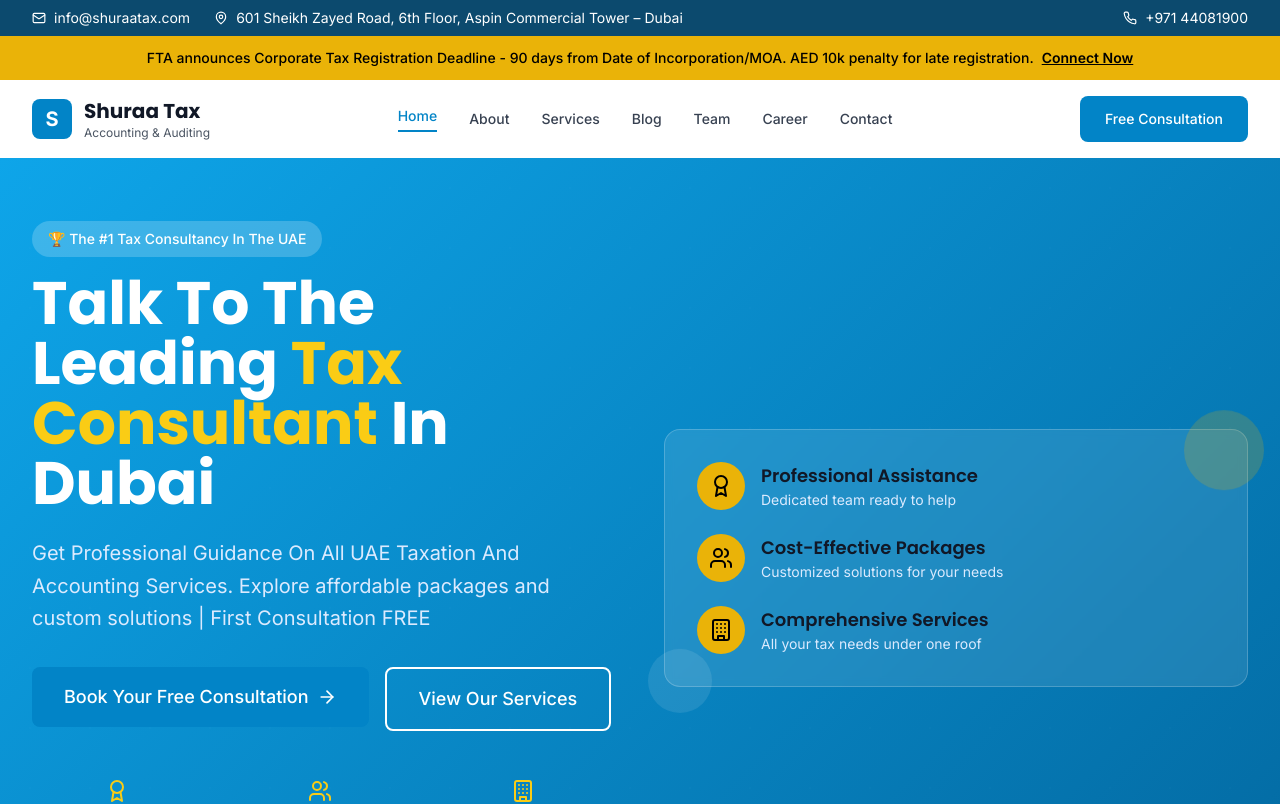
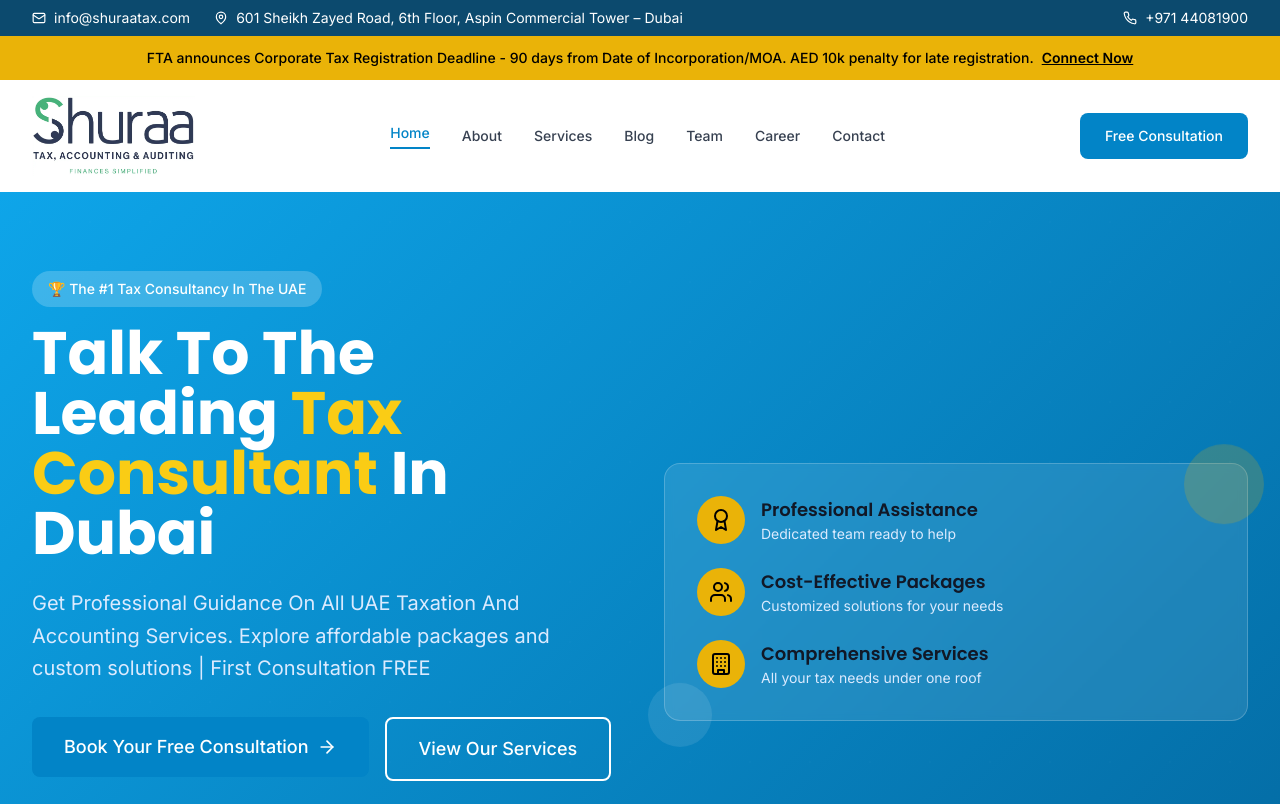
Before and after one commit to JatinMangla/shuraa-website-Assignment, a React (Vite) app: page / in a window 1280 px wide. Shown: the top 804 px of the page. Built offline with nearby package versions, Linux system fonts and the light colour scheme.

Commit message:
added images in blog UI, add image in team UI , add icon and logo image

```diff
--- a/index.html
+++ b/index.html
@@ -2,7 +2,7 @@
 <html lang="en">
   <head>
     <meta charset="UTF-8" />
-    <link rel="icon" type="image/svg+xml" href="/vite.svg" />
+    <link rel="icon" type="image/svg+xml" href="/shuraatax_icon.webp" />
     <meta name="viewport" content="width=device-width, initial-scale=1.0" />
     <meta name="description" content="ShuraaTax - Leading Tax Consultants in Dubai, UAE. Professional VAT, Corporate Tax, and Accounting Services." />
     <meta name="keywords" content="tax consultants, dubai, uae, vat, corporate tax, accounting, auditing" />
--- a/src/components/layout/Header.jsx
+++ b/src/components/layout/Header.jsx
@@ -67,20 +67,24 @@
       </div>
 
       {/* Main Header */}
-      <header className={`sticky top-0 z-50 transition-all duration-300 ${
-        isScrolled ? 'bg-white shadow-lg' : 'bg-white'
-      }`}>
+      <header className={`sticky top-0 z-50 transition-all duration-300 ${isScrolled ? 'bg-white shadow-lg' : 'bg-white'
+        }`}>
         <div className="container-custom">
           <div className="flex items-center justify-between py-4">
             {/* Logo */}
             <Link to="/" className="flex items-center space-x-3">
-              <div className="w-10 h-10 bg-primary-600 rounded-lg flex items-center justify-center">
+               <img
+                src='./shuraa_tax_logo.webp'
+                alt={''}
+                className=" w-45 h-20 object-cover transition-transform duration-300 group-hover:scale-105"
+              />
+              {/* <div className="w-10 h-10 bg-primary-600 rounded-lg flex items-center justify-center">
                 <span className="text-white font-bold text-xl">S</span>
               </div>
               <div>
                 <h1 className="text-xl font-bold text-gray-900">{siteData.company.name}</h1>
                 <p className="text-xs text-gray-600">Accounting & Auditing</p>
-              </div>
+              </div> */}
             </Link>
 
             {/* Desktop Navigation */}
@@ -89,11 +93,10 @@
                 <Link
                   key={item.name}
                   to={item.href}
-                  className={`text-sm font-medium transition-colors duration-200 hover:text-primary-600 ${
-                    isActiveLink(item.href)
+                  className={`text-sm font-medium transition-colors duration-200 hover:text-primary-600 ${isActiveLink(item.href)
                       ? 'text-primary-600 border-b-2 border-primary-600 pb-1'
                       : 'text-gray-700'
-                  }`}
+                    }`}
                 >
                   {item.name}
                 </Link>
@@ -138,11 +141,10 @@
                       key={item.name}
                       to={item.href}
                       onClick={closeMenu}
-                      className={`text-base font-medium py-2 transition-colors duration-200 hover:text-primary-600 ${
-                        isActiveLink(item.href)
+                      className={`text-base font-medium py-2 transition-colors duration-200 hover:text-primary-600 ${isActiveLink(item.href)
                           ? 'text-primary-600 border-l-4 border-primary-600 pl-4'
                           : 'text-gray-700'
-                      }`}
+                        }`}
                     >
                       {item.name}
                     </Link>
--- a/src/components/sections/Hero.jsx
+++ b/src/components/sections/Hero.jsx
@@ -20,7 +20,7 @@
   }
 
   return (
-    <section className="relative min-h-screen flex items-center gradient-bg overflow-hidden">
+    <section className="relative min-h-screen flex items-center gradient-bg overflow-hidden py-3">
       {/* Background Pattern */}
       <div
         className="absolute inset-0 opacity-30"
@@ -69,7 +69,7 @@
                 <div className="flex items-center justify-center mb-2">
                   <Award className="text-accent-400 mr-2" size={24} />
                 </div>
-                <h3 className="text-2xl font-bold">UAE Registered</h3>
+                <h3 className="text-2xl font-bold text-wrap">UAE</h3>
                 <p className="text-blue-100 text-sm">Tax Agents</p>
               </div>
               <div className="text-center">
--- a/src/data/commonData.js
+++ b/src/data/commonData.js
@@ -124,7 +124,7 @@
         id: 1,
         name: "Saeed Khalifa Al Fuqaei",
         position: "Founder & Company Owner",
-        image: "/api/placeholder/300/300",
+        image: "https://media.licdn.com/dms/image/v2/C4E03AQEndY4fBRMA7A/profile-displayphoto-shrink_800_800/profile-displayphoto-shrink_800_800/0/1615185860753?e=1756944000&v=beta&t=63zD_25ynDXDxD6QIKrZFuDAMF14kLebI05JokysOMQ",
         bio: "Emirati entrepreneur who founded Shuraa in 2001, transforming it from a small typing centre in old Dubai into a leading business consultancy firm. His vision has been instrumental in empowering entrepreneurs and multinational corporations across the UAE.",
         experience: "20+ years",
         specialties: ["Business Setup", "Strategic Planning", "Entrepreneurship", "UAE Market Development"],
--- a/src/data/siteData.js
+++ b/src/data/siteData.js
@@ -187,7 +187,7 @@
       date: "July 30, 2025",
       author: "Shuraa Tax Consultant",
       slug: "crypto-taxes-dubai-digital-assets-tax-free",
-      image: "/blog/crypto-taxes-dubai.jpg",
+      image: "https://serverx10.shuraatech.com/tax_blog/wp-content/uploads/2025/06/uae-corporate-tax-penalty-and-fines.jpg",
       category: "Corporate Tax"
     },
     {
@@ -197,7 +197,7 @@
       date: "July 16, 2025",
       author: "Shuraa Tax Consultant",
       slug: "understanding-property-tax-dubai-investors-guide",
-      image: "/blog/property-tax-dubai.jpg",
+      image: "https://serverx10.shuraatech.com/tax_blog/wp-content/uploads/2025/06/uae-expands-corporate-tax-exemption-foreign-owned-entities.jpg",
       category: "Dubai Tax System"
     },
     {
@@ -207,7 +207,7 @@
       date: "July 28, 2025",
       author: "Shuraa Tax Consultant",
       slug: "qualifying-free-zone-person-uae-corporate-tax-law",
-      image: "/blog/free-zone-corporate-tax.jpg",
+      image: "https://serverx10.shuraatech.com/tax_blog/wp-content/uploads/2025/07/qualifying-free-zone-person-in-uae.jpg",
       category: "Corporate Tax"
     },
     {
@@ -217,7 +217,7 @@
       date: "July 17, 2025",
       author: "Shuraa Tax Consultant",
       slug: "small-business-tax-preparation-guide-2025",
-      image: "/blog/small-business-tax.jpg",
+      image: "https://serverx10.shuraatech.com/tax_blog/wp-content/uploads/2025/07/small-business-tax-preparation.jpg",
       category: "Corporate Tax"
     },
     {
@@ -227,7 +227,7 @@
       date: "June 27, 2025",
       author: "Shuraa Tax Consultant",
       slug: "vat-services-provided-outside-uae",
-      image: "/blog/vat-services-outside-uae.jpg",
+      image: "https://serverx10.shuraatech.com/tax_blog/wp-content/uploads/2025/06/vat-on-services-provided-outside-uae.jpg",
       category: "VAT"
     },
     {
@@ -237,7 +237,7 @@
       date: "July 25, 2025",
       author: "Shuruu Tax Consultant",
       slug: "how-to-obtain-tin-trn-number-uae",
-      image: "/blog/tin-trn-number-uae.jpg",
+      image: "https://serverx10.shuraatech.com/tax_blog/wp-content/uploads/2025/06/trn-number-uae.jpg",
       category: "Corporate Tax"
     },
     {
@@ -247,7 +247,7 @@
       date: "June 11, 2025",
       author: "Shuraa Tax Consultant",
       slug: "corporate-tax-fines-penalties-uae",
-      image: "/blog/corporate-tax-fines.jpg",
+      image: "https://serverx10.shuraatech.com/tax_blog/wp-content/uploads/2025/06/uae-corporate-tax-penalty-and-fines.jpg",
       category: "Corporate Tax"
     },
     {
@@ -257,7 +257,7 @@
       date: "June 5, 2025",
       author: "Shuraa Tax Consultant",
       slug: "uae-expands-corporate-tax-exemption-foreign-owned-entities",
-      image: "/blog/corporate-tax-exemption.jpg",
+      image: "https://serverx10.shuraatech.com/tax_blog/wp-content/uploads/2025/06/uae-expands-corporate-tax-exemption-foreign-owned-entities.jpg",
       category: "Corporate Tax"
     }
   ],
--- a/src/pages/BlogDetails.jsx
+++ b/src/pages/BlogDetails.jsx
@@ -228,9 +228,11 @@
                 <Card className="p-8 md:p-12">
                   {/* Featured Image Placeholder */}
                   <div className="aspect-video bg-gradient-to-br from-primary-100 to-primary-200 rounded-xl mb-8 flex items-center justify-center">
-                    <div className="text-primary-600 opacity-50">
-                      <Calendar size={64} />
-                    </div>
+                    <img
+                      src={post.image}
+                      alt={post.title}
+                      className="w-full h-full object-cover transition-transform duration-300 group-hover:scale-105"
+                    />
                   </div>
 
                   {/* Article Content */}
--- a/src/pages/BlogListing.jsx
+++ b/src/pages/BlogListing.jsx
@@ -136,9 +136,11 @@
                     {/* Post Image */}
                     <div className="relative mb-6 overflow-hidden rounded-lg">
                       <div className="aspect-video bg-gradient-to-br from-primary-100 to-primary-200 flex items-center justify-center">
-                        <div className="text-primary-600 opacity-50">
-                          <Calendar size={48} />
-                        </div>
+                        <img
+                          src={post.image}
+                          alt={post.title}
+                          className="w-full h-full object-cover transition-transform duration-300 group-hover:scale-105"
+                        />
                       </div>
                       <div className="absolute top-4 left-4">
                         <span className="inline-flex items-center px-3 py-1 rounded-full text-xs font-medium bg-primary-600 text-white">
--- a/src/pages/NotFound.jsx
+++ b/src/pages/NotFound.jsx
@@ -1,8 +1,7 @@
-import React from 'react'
 import { Link } from 'react-router-dom'
 import { Helmet } from 'react-helmet-async'
 import { motion } from 'framer-motion'
-import { Home, ArrowLeft, Search } from 'lucide-react'
+import { Home, Search } from 'lucide-react'
 import Button from '../components/ui/Button'
 
 const NotFound = () => {
```
Also changed, not shown: src/pages/Teams.jsx (+14 -23 lines), public/shuraa_tax_logo.webp (added), public/shuraatax_icon.webp (added).
